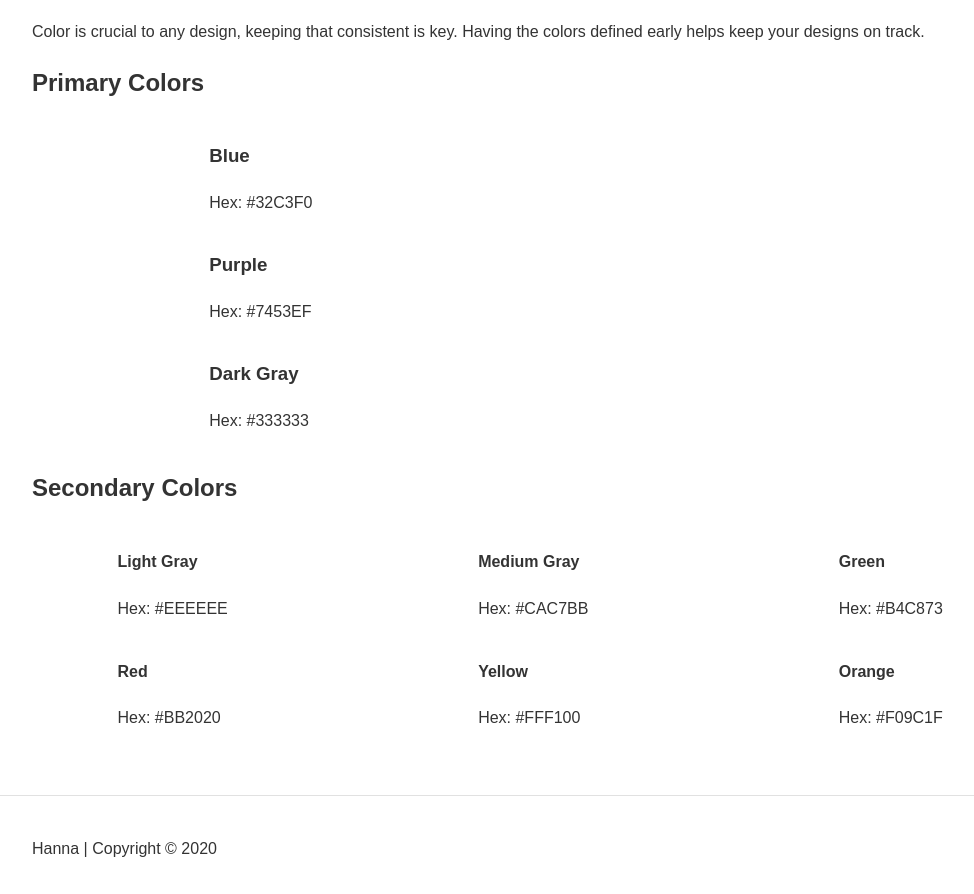
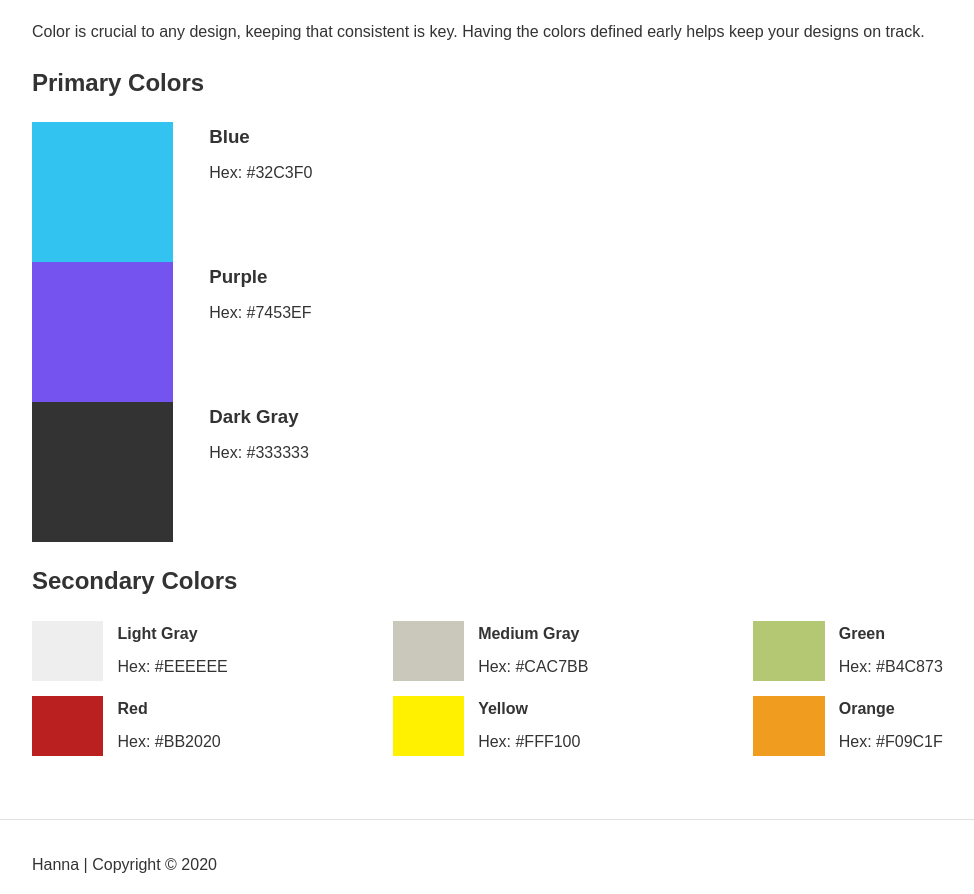
Before and after one commit to hannasmith/Week-3-Homework, a plain HTML site: page colors.html in a window 1280 px wide. Shown: the part 221-1115 px from the top of the page, without its empty margins (78-1052 px from the left). Drawn offline with Linux system fonts and the light colour scheme.

Commit message:
Add files via upload
color updated

```diff
--- a/css/style.css
+++ b/css/style.css
@@ -252,3 +252,64 @@ footer {
     margin-top: 48px;
     padding: 24px 0 0;
 }
+
+
+
+
+/* Colors Styles
+--------------------------------------------------------- */
+.colors .row {
+    margin=bottom: 24px;
+}
+.colors h3 {
+    margin:0;
+}
+.colors h4 {
+    margin: 0;
+}
+.colors p {
+    margin-top: 8px;
+}
+.color {
+    width: 100%;
+    height: 60px;
+}
+
+
+/* Primary Colors
+--------------------------------------------------------- */
+.primary .primary-1,
+.primary .primary-2,
+.primary .primary-3 {
+    height: 140px;
+}
+.primary-1 {
+    background: #32C3F0;
+}
+.primary-2 {
+    background: #7453EF;
+}
+.primary-3 {
+    background: #333;
+}
+
+/* Secondary Colors
+--------------------------------------------------------- */
+.secondary-1 {
+    background: #EEE;
+}
+.secondary-2 {
+    background: #CAC7BB;
+}
+.secondary-3 {
+    background: #B4C873;
+}
+.secondary-4 {
+    background: #BB2020;
+}
+.secondary-5 {
+    background: #FFF100;
+}
+.secondary-6 {
+    background: #F09C1F;
+}
```
